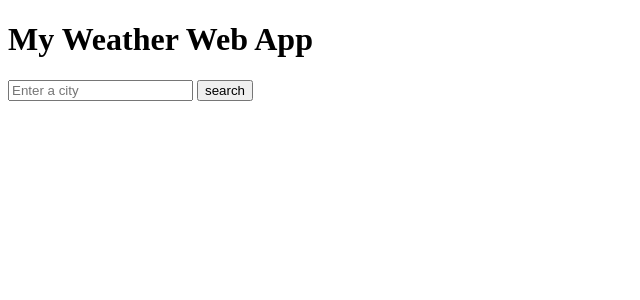
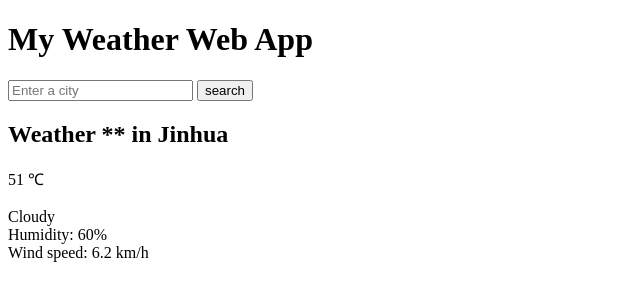
Before and after one commit to HugrisseDev/JS-Weather-app-API, a plain HTML site: page index.html in a window 1280 px wide. Shown: the whole page, without its empty margins (0-640 px from the left). Drawn offline with Linux system fonts and the light colour scheme.

Commit message:
html updated repo

```diff
--- a/index.html
+++ b/index.html
@@ -4,7 +4,7 @@
     <meta charset="UTF-8">
     <meta http-equiv="X-UA-Compatible" content="IE=edge">
     <meta name="viewport" content="width=device-width, initial-scale=1.0">
-    <title>Document</title>
+    <title>weatherApp</title>
 </head>
 <body>
     <h1>My Weather Web App</h1>
@@ -13,6 +13,14 @@
             <input type="text" class="search-bar" placeholder="Enter a city">
             <button>search</button>
         </div>
+        <div class="weather">
+            <h2 class="city">Weather ** in Jinhua</h2>
+            <div class="temp">51 ℃</div>
+            <img src="" alt="" class="icon">
+            <div class="description">Cloudy</div>
+            <div class="humidity">Humidity: 60%</div>
+            <div class="wind">Wind speed: 6.2 km/h</div>
+        </div>
     </div>
 </body>
 </html>
```
